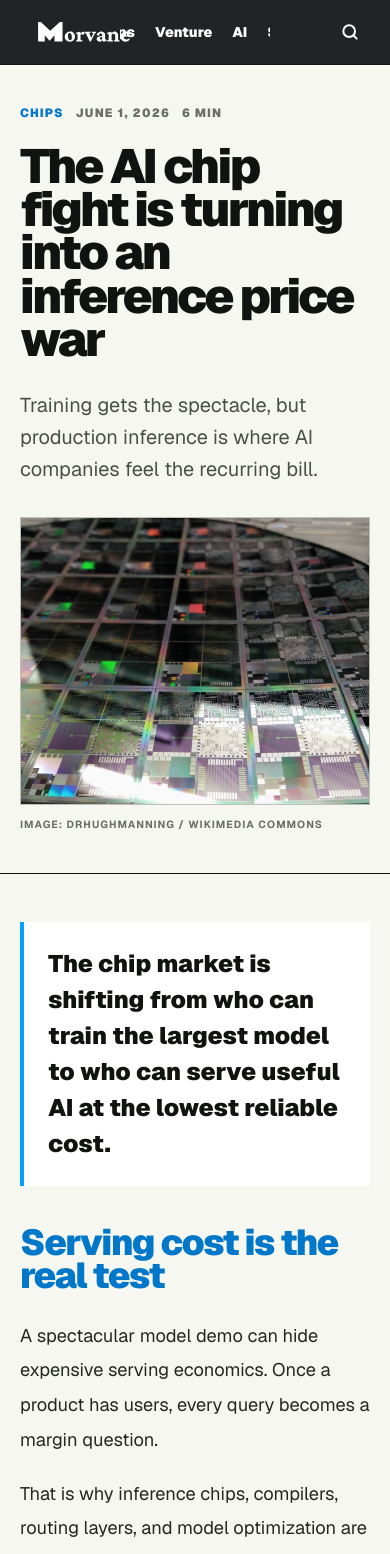
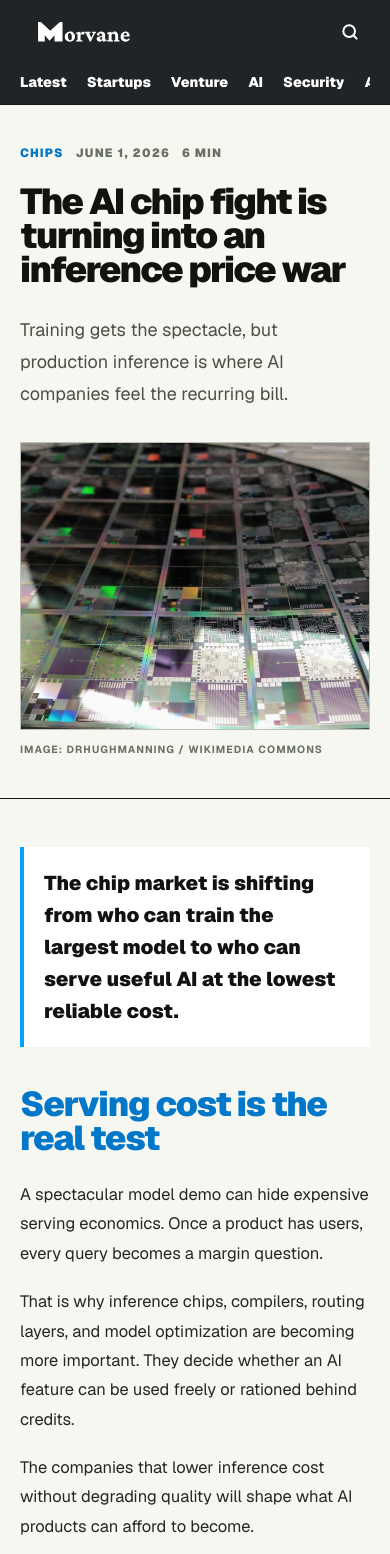
Before and after one commit to farzeenilyaszargar/Morvane, a Next.js app: page /articles/ai-chip-market-inference-price-war in a window 390 px wide. Shown: the top 1554 px of the page. Built offline with nearby package versions, Linux system fonts and the light colour scheme.

Commit message:
Improve responsive layouts

```diff
--- a/app/articles/[slug]/page.tsx
+++ b/app/articles/[slug]/page.tsx
@@ -122,10 +122,12 @@ export default async function ArticlePage({ params }: ArticlePageProps) {
                   <span>{article.date}</span>
                   <span>{article.readTime}</span>
                 </div>
-                <h1 className="max-w-5xl text-5xl font-black leading-[0.9] tracking-[-0.055em] text-[#10130f] sm:text-6xl lg:text-7xl">
+                <h1 className="max-w-5xl text-4xl font-black leading-[0.94] tracking-[-0.045em] text-[#10130f] sm:text-6xl sm:leading-[0.9] lg:text-7xl">
                   {article.title}
                 </h1>
-                <p className="mt-7 max-w-3xl text-xl leading-8 text-[#4a5046]">{article.dek}</p>
+                <p className="mt-7 max-w-3xl text-lg leading-8 text-[#4a5046] sm:text-xl">
+                  {article.dek}
+                </p>
               </div>
               <div className="self-center">
                 <div className="relative mx-auto min-h-72 w-full max-w-[360px] overflow-hidden border border-[#10130f]/20 bg-[#e8ebe2]">
@@ -152,7 +154,7 @@ export default async function ArticlePage({ params }: ArticlePageProps) {
 
           <div className="mx-auto grid max-w-7xl gap-10 px-5 py-12 sm:px-8 lg:grid-cols-[minmax(0,760px)_320px]">
             <div>
-              <p className="border-l-4 border-[#00A2FF] bg-white p-6 text-2xl font-black leading-9 text-[#10130f]">
+              <p className="border-l-4 border-[#00A2FF] bg-white p-5 text-xl font-black leading-8 text-[#10130f] sm:p-6 sm:text-2xl sm:leading-9">
                 {article.standfirst}
               </p>
 
--- a/app/globals.css
+++ b/app/globals.css
@@ -14,12 +14,14 @@
 
 html {
   scroll-behavior: smooth;
+  overflow-x: clip;
 }
 
 body {
   background: var(--background);
   color: var(--foreground);
   font-family: var(--font-geist-sans), Arial, Helvetica, sans-serif;
+  overflow-x: clip;
 }
 
 ::selection {
@@ -65,3 +67,20 @@ body {
 .border-3 {
   border-width: 3px;
 }
+
+@media (max-width: 640px) {
+  .article-prose section + section {
+    margin-top: 3rem;
+  }
+
+  .article-prose h2 {
+    font-size: 2.15rem;
+    letter-spacing: -0.035em;
+    line-height: 0.98;
+  }
+
+  .article-prose p {
+    font-size: 1.03rem;
+    line-height: 1.78;
+  }
+}
--- a/app/privacy/page.tsx
+++ b/app/privacy/page.tsx
@@ -15,10 +15,10 @@ export default function PrivacyPage() {
         <p className="text-sm font-black uppercase tracking-[0.1em] text-[#0077C8]">
           Morvane Media LLC
         </p>
-        <h1 className="mt-4 text-5xl font-black leading-[0.92] tracking-[-0.05em] sm:text-6xl">
+        <h1 className="mt-4 text-4xl font-black leading-[0.94] tracking-[-0.045em] sm:text-6xl sm:leading-[0.92]">
           Privacy Policy
         </h1>
-        <div className="mt-10 space-y-7 text-lg leading-8 text-[#33382f]">
+        <div className="mt-10 space-y-7 text-base leading-7 text-[#33382f] sm:text-lg sm:leading-8">
           <p>
             Morvane is a technology publication. We use basic site data to understand readership,
             improve performance, protect the site, and respond to messages readers send us.
--- a/app/terms/page.tsx
+++ b/app/terms/page.tsx
@@ -15,10 +15,10 @@ export default function TermsPage() {
         <p className="text-sm font-black uppercase tracking-[0.1em] text-[#0077C8]">
           Morvane Media LLC
         </p>
-        <h1 className="mt-4 text-5xl font-black leading-[0.92] tracking-[-0.05em] sm:text-6xl">
+        <h1 className="mt-4 text-4xl font-black leading-[0.94] tracking-[-0.045em] sm:text-6xl sm:leading-[0.92]">
           Terms of Service
         </h1>
-        <div className="mt-10 space-y-7 text-lg leading-8 text-[#33382f]">
+        <div className="mt-10 space-y-7 text-base leading-7 text-[#33382f] sm:text-lg sm:leading-8">
           <p>
             Morvane publishes technology news, analysis, and commentary for readers interested in
             startups, venture, AI, security, apps, hardware, and infrastructure.
--- a/components/site-footer.tsx
+++ b/components/site-footer.tsx
@@ -38,7 +38,7 @@ export function SiteFooter() {
           <p className="mt-5 text-xs font-bold text-white/75">© 2026 Morvane Media LLC.</p>
         </div>
 
-        <div className="grid grid-cols-2 gap-8">
+        <div className="grid gap-8 sm:grid-cols-2">
           <nav aria-label="Footer topics">
             <h2 className="text-sm font-black uppercase tracking-[0.1em] text-white">Topics</h2>
             <div className="mt-4 grid gap-3 text-sm font-bold text-white/62">
--- a/components/site-header.tsx
+++ b/components/site-header.tsx
@@ -110,9 +110,7 @@ export function SiteHeader() {
   return (
     <header className="sticky top-0 z-40 border-b border-black/40 bg-[#212426] backdrop-blur-md">
       <nav
-        className={`relative mx-auto flex max-w-7xl items-center justify-between py-3 transition-[gap,padding] duration-700 ease-[cubic-bezier(0.22,1,0.36,1)] ${
-          showHeaderLogo ? "gap-4 px-5 sm:px-8" : "gap-0 px-0"
-        }`}
+        className="relative mx-auto flex max-w-7xl flex-wrap items-center justify-between gap-4 px-5 py-3 transition-[gap,padding] duration-700 ease-[cubic-bezier(0.22,1,0.36,1)] sm:flex-nowrap sm:px-8"
       >
         <Link
           href="/"
@@ -140,7 +138,7 @@ export function SiteHeader() {
         <div
           className={`flex min-w-0 items-center overflow-x-auto whitespace-nowrap text-sm font-black text-white transition-[gap,left,transform] duration-700 ease-[cubic-bezier(0.22,1,0.36,1)] ${
             showHeaderLogo
-              ? "absolute left-1/2 max-w-[calc(100%-15rem)] -translate-x-1/2 justify-center gap-5 px-0"
+              ? "order-3 w-full translate-x-0 justify-start gap-5 px-0 pt-1 sm:absolute sm:left-1/2 sm:order-none sm:w-auto sm:max-w-[calc(100%-15rem)] sm:-translate-x-1/2 sm:justify-center sm:pt-0"
               : "static flex-1 translate-x-0 justify-start gap-6 px-0"
           }`}
         >
```
Also changed, not shown: app/page.tsx (+13 -11 lines).
